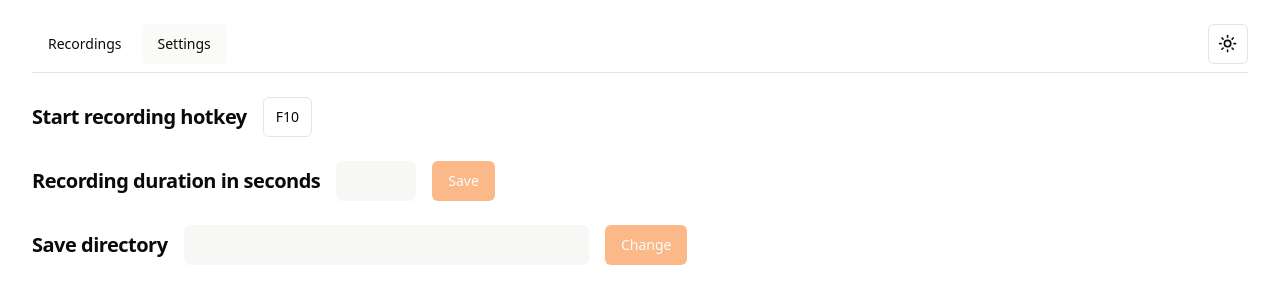
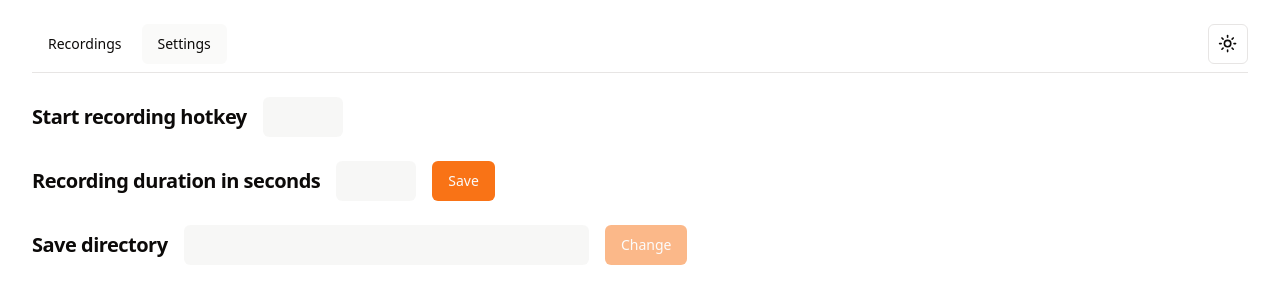
Before and after one commit to stachujone5/acap, a Next.js app: page /settings in a window 1280 px wide. Shown: the top 304 px of the page. Built offline with nearby package versions, Linux system fonts and the light colour scheme.

Commit message:
Save recording hotkey in the config

```diff
--- a/package.json
+++ b/package.json
@@ -9,6 +9,7 @@
 		"start": "next start"
 	},
 	"dependencies": {
+		"@hookform/resolvers": "^3.3.0",
 		"@radix-ui/react-dropdown-menu": "^2.0.5",
 		"@radix-ui/react-label": "^2.0.2",
 		"@radix-ui/react-navigation-menu": "^1.1.3",
@@ -23,6 +24,7 @@
 		"next-themes": "^0.2.1",
 		"react": "18.2.0",
 		"react-dom": "18.2.0",
+		"react-hook-form": "^7.45.4",
 		"tailwind-merge": "^1.14.0",
 		"zod": "^3.21.4"
 	},
--- a/src/app/settings/page.tsx
+++ b/src/app/settings/page.tsx
@@ -2,19 +2,21 @@
 
 import { Button } from "@/ui/button";
 import { Toggle } from "@/ui/toggle";
-import { useEffect, useState } from "react";
+import { KeyboardEvent, ModifierKey, useEffect, useState } from "react";
 import { dialog } from "@tauri-apps/api";
 import { useMutation, useQueryClient } from "@tanstack/react-query";
 import { updateConfigKey } from "@/utils/bindings";
 import { CONFIG_QUERY_KEY, useConfig } from "@/utils/useConfig";
 import { Input } from "@/ui/input";
 import { Label } from "@/ui/label";
+import { Skeleton } from "@/ui/skeleton";
+import { zodResolver } from "@hookform/resolvers/zod";
+import { useForm } from "react-hook-form";
 import { z } from "zod";
-import { Skeleton } from "@/ui/skeleton";
 
-const recordingDurationSchema = z.coerce.number().int().min(1).max(600);
+const recordingDurationFormSchema = z.object({ duration: z.coerce.number().int().min(1).max(600) });
 
-const changeSavePathMutation = async () => {
+const changeSavePathFn = async () => {
 	const pathSelectedByUser = await dialog.open({
 		directory: true,
 	});
@@ -26,88 +28,125 @@ const changeSavePathMutation = async () => {
 	return updateConfigKey({ savePath: pathSelectedByUser });
 };
 
-const changeRecordingDurationMutation = (recordingDurationInSecs: number) => {
+const changeRecordingDurationFn = (recordingDurationInSecs: number) => {
 	return updateConfigKey({ recordingDurationInSecs });
 };
 
+const changeStartRecordingHotkeyFn = (hotkey: string) => {
+	return updateConfigKey({ startRecordingHotkey: hotkey });
+};
+
 const Settings = () => {
+	const {
+		register,
+		handleSubmit,
+		reset,
+		formState: { errors },
+	} = useForm<z.infer<typeof recordingDurationFormSchema>>({
+		resolver: zodResolver(recordingDurationFormSchema),
+		mode: "onChange",
+	});
+
 	const [pressed, setPressed] = useState(false);
-	const [key, setKey] = useState("F10");
-	const [recordingDurationInputValue, setRecordingDurationInputValue] = useState("");
-	const isRecordingDurationInputValueCorrect = recordingDurationSchema.safeParse(
-		recordingDurationInputValue,
-	).success;
 
 	const queryClient = useQueryClient();
 	const { data: config } = useConfig();
 
-	const { mutate: changeSavePath } = useMutation({
-		mutationFn: changeSavePathMutation,
+	const { mutate: changeSavePathMutation } = useMutation({
+		mutationFn: changeSavePathFn,
 		onSuccess: (newConfig) => queryClient.setQueryData(CONFIG_QUERY_KEY, newConfig),
 	});
 
-	const { mutate: changeRecordingDuration, isLoading: isRecordingDurationLoading } = useMutation({
-		mutationFn: changeRecordingDurationMutation,
+	const { mutate: changeRecordingDurationMutation, isLoading: isRecordingDurationMutationLoading } =
+		useMutation({
+			mutationFn: changeRecordingDurationFn,
+			onSuccess: (newConfig) => queryClient.setQueryData(CONFIG_QUERY_KEY, newConfig),
+		});
+
+	const { mutate: changeStartRecordingHotkeyMutation } = useMutation({
+		mutationFn: changeStartRecordingHotkeyFn,
 		onSuccess: (newConfig) => queryClient.setQueryData(CONFIG_QUERY_KEY, newConfig),
 	});
 
 	useEffect(() => {
 		if (config) {
-			setRecordingDurationInputValue(config.recordingDurationInSecs.toString());
+			reset({ duration: config.recordingDurationInSecs });
 		}
-	}, [config]);
+	}, [config, reset]);
 
-	const handleFormSubmit = (e: React.FormEvent<HTMLFormElement>) => {
-		const parsedValue = recordingDurationSchema.safeParse(recordingDurationInputValue);
+	const handleKeyDown = (e: KeyboardEvent<HTMLButtonElement>) => {
+		e.preventDefault();
+		setPressed(true);
 
-		if (parsedValue.success) {
-			changeRecordingDuration(parsedValue.data);
+		const modifierKeys: ModifierKey[] = [
+			"Control",
+			"Alt",
+			"Shift",
+			"Meta",
+			"CapsLock",
+			"AltGraph",
+			"Fn",
+		];
+
+		const pressedModifier = modifierKeys.find((key) => e.getModifierState(key));
+
+		if (!pressedModifier) {
+			return;
 		}
 
-		e.preventDefault();
+		if (e.key !== pressedModifier && e.code !== "Space") {
+			changeStartRecordingHotkeyMutation(`${pressedModifier} + ${e.key}`);
+		}
 	};
 
-	const handleKeyDown = (e: React.KeyboardEvent<HTMLButtonElement>) => {
-		setKey(e.key);
+	const onRecordingDurationFormSubmit = (data: z.infer<typeof recordingDurationFormSchema>) => {
+		changeRecordingDurationMutation(data.duration);
 	};
 
 	return (
 		<div className="flex flex-col gap-6">
 			<div className="flex items-center gap-4">
 				<p className="text-xl font-semibold tracking-tight">Start recording hotkey</p>
+				{config ? (
 					<Toggle
 						pressed={pressed}
-					onPressedChange={(isPressed) => setPressed(isPressed)}
+						onFocus={() => setPressed(true)}
+						onBlur={() => setPressed(false)}
 						variant="outline"
 						onKeyDown={handleKeyDown}
+						onKeyUp={() => setPressed(false)}
 					>
-					<div className="flex items-center justify-center">{key}</div>
+						<div className="flex items-center justify-center">{config.startRecordingHotkey}</div>
 					</Toggle>
+				) : (
+					<Skeleton className="h-10 w-20" />
+				)}
 
 				{pressed && <p>Listening for keyboard input</p>}
 			</div>
 
-			<form className="flex h-10 items-center gap-4" onSubmit={handleFormSubmit}>
+			<form
+				className="flex h-10 items-center gap-4"
+				onSubmit={handleSubmit(onRecordingDurationFormSubmit)}
+			>
 				<Label htmlFor="recording_duration">Recording duration in seconds</Label>
 				{config ? (
 					<Input
-						onChange={(e) => setRecordingDurationInputValue(e.currentTarget.value)}
-						value={recordingDurationInputValue}
+						defaultValue={config.recordingDurationInSecs.toString()}
 						id="recording_duration"
 						className="w-20"
+						{...register("duration")}
 					/>
 				) : (
 					<Skeleton className="h-full w-20" />
 				)}
 				<Button
-					disabled={isRecordingDurationLoading || !isRecordingDurationInputValueCorrect}
+					disabled={isRecordingDurationMutationLoading || Boolean(errors.duration)}
 					type="submit"
 				>
 					Save
 				</Button>
-				{!isRecordingDurationInputValueCorrect && recordingDurationInputValue !== "" && (
-					<p className="text-sm">Value must be integer between 1 and 600</p>
-				)}
+				{errors.duration && <p className="text-sm">Expected an integer between 1 and 600</p>}
 			</form>
 
 			<div className="flex h-10 items-center gap-4">
@@ -121,7 +160,7 @@ const Settings = () => {
 					<Skeleton className="h-full w-1/3" />
 				)}
 
-				<Button disabled={!Boolean(config)} onClick={() => changeSavePath()}>
+				<Button disabled={!Boolean(config)} onClick={() => changeSavePathMutation()}>
 					Change
 				</Button>
 			</div>
--- a/src/utils/bindings.ts
+++ b/src/utils/bindings.ts
@@ -26,7 +26,7 @@ export function getAcapFiles() {
     return invoke()<AcapFile[]>("get_acap_files")
 }
 
-export type ConfigUpdatableKey = { savePath: string } | { recordingDurationInSecs: number } | { theme: Theme }
+export type ConfigUpdatableKey = { savePath: string } | { recordingDurationInSecs: number } | { theme: Theme } | { startRecordingHotkey: string }
 export type Theme = "system" | "light" | "dark"
-export type Config = { configFilePath: string; savePath: string; recordingDurationInSecs: number; theme: Theme }
+export type Config = { configFilePath: string; savePath: string; recordingDurationInSecs: number; theme: Theme; startRecordingHotkey: string }
 export type AcapFile = { name: string; path: string }
```
Also changed, not shown: .eslintrc.cjs, 2 other files (tests, documents, lock files or other folders). Lines whose indentation alone changed are shown as unchanged.
